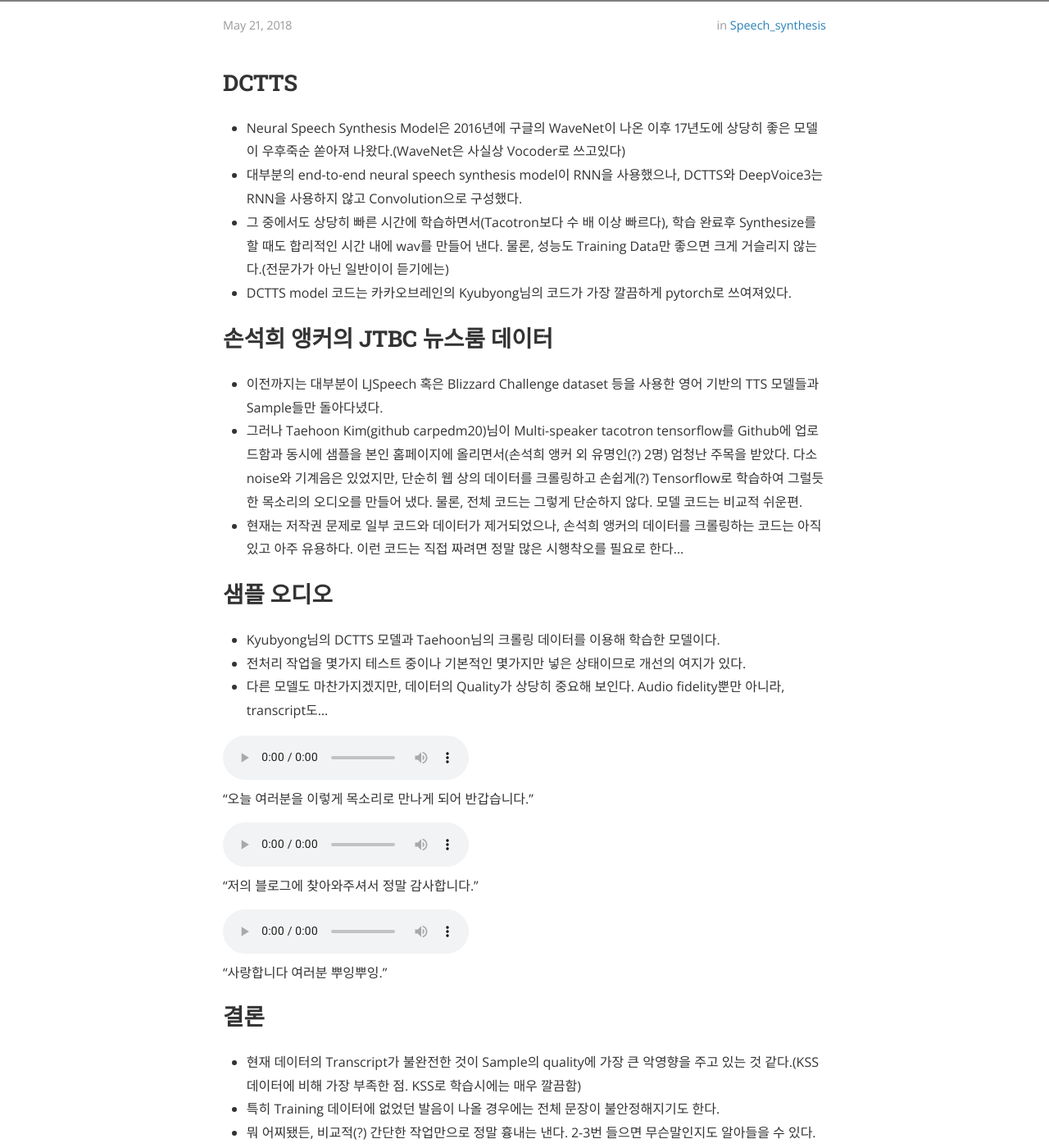
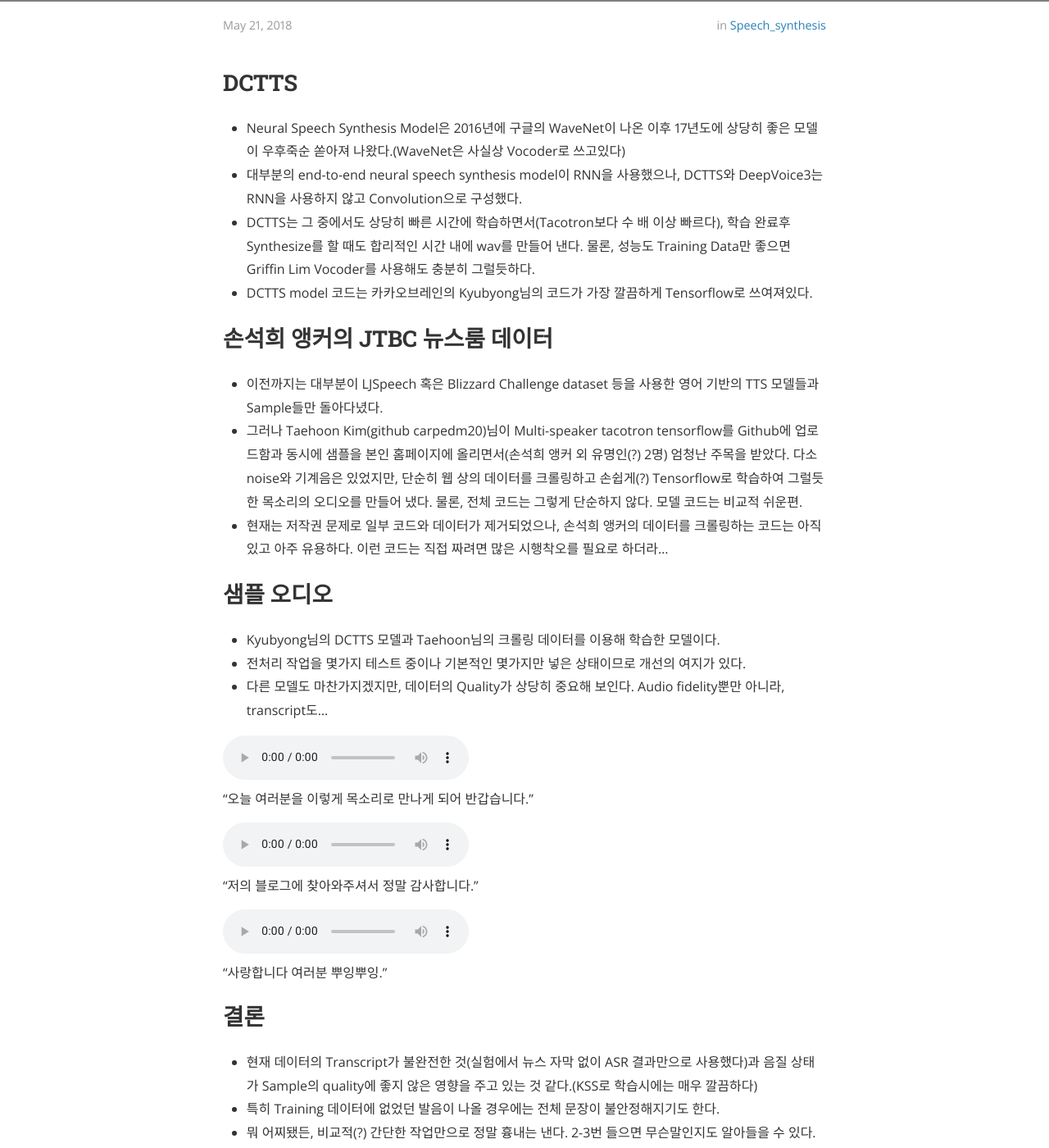
Before and after one commit to Yangyangii/Yangyangii.github.io, a Jekyll site: the page built from _posts/2018-05-21-DCTTS.markdown, in a window 1280 px wide and 1400 px high, scrolled down 501 px. Shown: the whole window at 82% size. Built offline with Jekyll 4.4.1, drawn with Linux system fonts in a browser that asks for light colours; nearby versions of some CDN libraries; comment, search, counter and statistics services are not loaded; grey boxes are pictures that could not be loaded.

Commit message:
fixed typo

```diff
--- a/_posts/2018-05-21-DCTTS.markdown
+++ b/_posts/2018-05-21-DCTTS.markdown
@@ -11,14 +11,14 @@
 ## DCTTS
 +	Neural Speech Synthesis Model은 2016년에 구글의 WaveNet이 나온 이후 17년도에 상당히 좋은 모델이 우후죽순 쏟아져 나왔다.(WaveNet은 사실상 Vocoder로 쓰고있다)
 +	대부분의 end-to-end neural speech synthesis model이 RNN을 사용했으나, DCTTS와 DeepVoice3는 RNN을 사용하지 않고 Convolution으로 구성했다.
-+	그 중에서도 상당히 빠른 시간에 학습하면서(Tacotron보다 수 배 이상 빠르다), 학습 완료후 Synthesize를 할 때도 합리적인 시간 내에 wav를 만들어 낸다. 물론, 성능도 Training Data만 좋으면 크게 거슬리지 않는다.(전문가가 아닌 일반이이 듣기에는)
-+	DCTTS model 코드는 카카오브레인의 Kyubyong님의 코드가 가장 깔끔하게 pytorch로 쓰여져있다.
++	DCTTS는 그 중에서도 상당히 빠른 시간에 학습하면서(Tacotron보다 수 배 이상 빠르다), 학습 완료후 Synthesize를 할 때도 합리적인 시간 내에 wav를 만들어 낸다. 물론, 성능도 Training Data만 좋으면 Griffin Lim Vocoder를 사용해도 충분히 그럴듯하다.
++	DCTTS model 코드는 카카오브레인의 Kyubyong님의 코드가 가장 깔끔하게 Tensorflow로 쓰여져있다.
 
 
 ## 손석희 앵커의 JTBC 뉴스룸 데이터
 +	이전까지는 대부분이 LJSpeech 혹은 Blizzard Challenge dataset 등을 사용한 영어 기반의 TTS 모델들과 Sample들만 돌아다녔다.
 +	그러나 Taehoon Kim(github carpedm20)님이 Multi-speaker tacotron tensorflow를 Github에 업로드함과 동시에 샘플을 본인 홈페이지에 올리면서(손석희 앵커 외 유명인(?) 2명) 엄청난 주목을 받았다. 다소 noise와 기계음은 있었지만, 단순히 웹 상의 데이터를 크롤링하고 손쉽게(?) Tensorflow로 학습하여 그럴듯한 목소리의 오디오를 만들어 냈다. 물론, 전체 코드는 그렇게 단순하지 않다. 모델 코드는 비교적 쉬운편.
-+	현재는 저작권 문제로 일부 코드와 데이터가 제거되었으나, 손석희 앵커의 데이터를 크롤링하는 코드는 아직 있고 아주 유용하다. 이런 코드는 직접 짜려면 정말 많은 시행착오를 필요로 한다...
++	현재는 저작권 문제로 일부 코드와 데이터가 제거되었으나, 손석희 앵커의 데이터를 크롤링하는 코드는 아직 있고 아주 유용하다. 이런 코드는 직접 짜려면 많은 시행착오를 필요로 하더라...
 
 
 ## 샘플 오디오
@@ -37,7 +37,7 @@
 
 
 ## 결론
-+	현재 데이터의 Transcript가 불완전한 것이 Sample의 quality에 가장 큰 악영향을 주고 있는 것 같다.(KSS 데이터에 비해 가장 부족한 점. KSS로 학습시에는 매우 깔끔함)
++	현재 데이터의 Transcript가 불완전한 것(실험에서 뉴스 자막 없이 ASR 결과만으로 사용했다)과 음질 상태가 Sample의 quality에 좋지 않은 영향을 주고 있는 것 같다.(KSS로 학습시에는 매우 깔끔하다)
 +	특히 Training 데이터에 없었던 발음이 나올 경우에는 전체 문장이 불안정해지기도 한다.
 +	뭐 어찌됐든, 비교적(?) 간단한 작업만으로 정말 흉내는 낸다. 2-3번 들으면 무슨말인지도 알아들을 수 있다.
 
```
